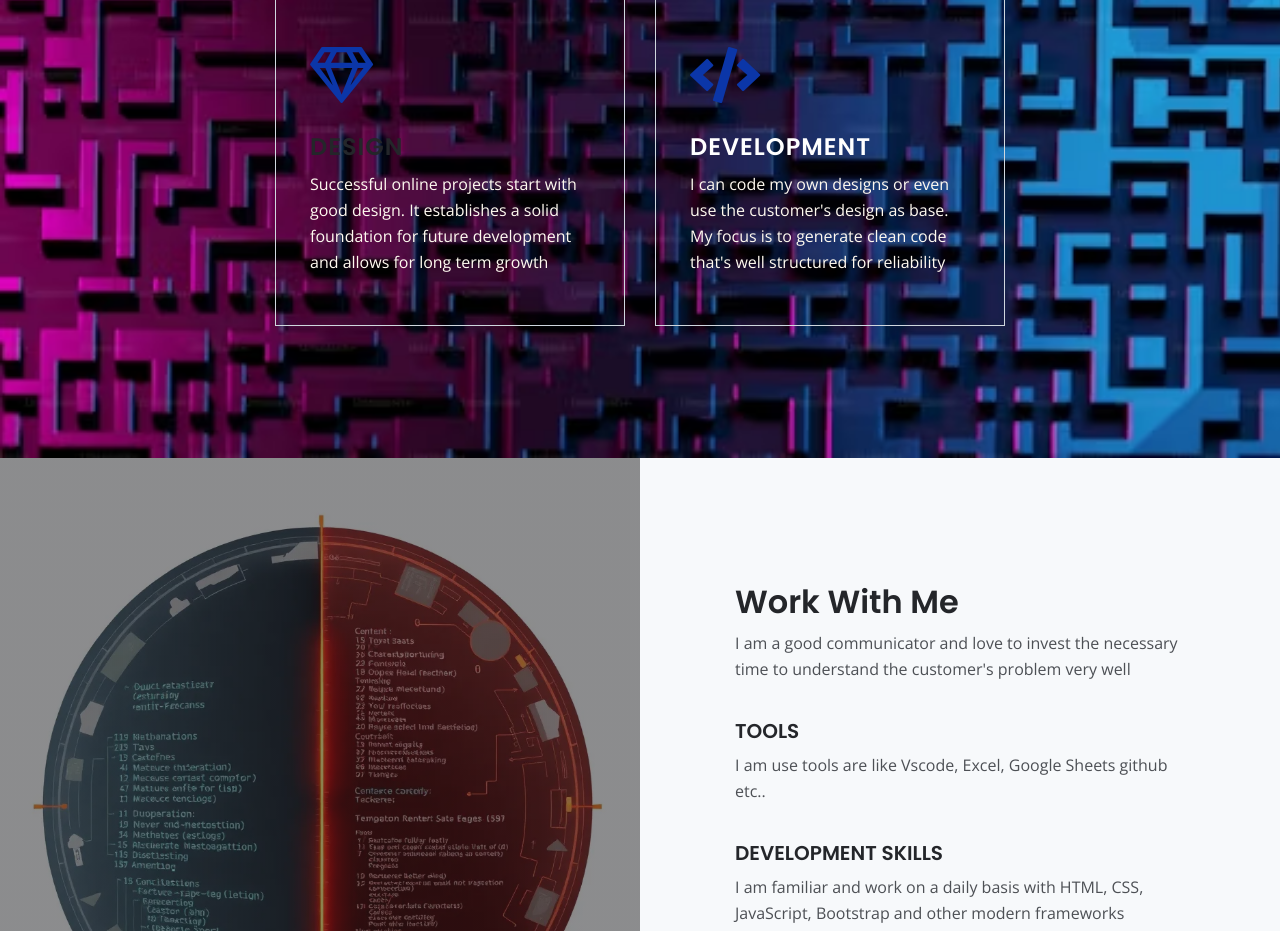
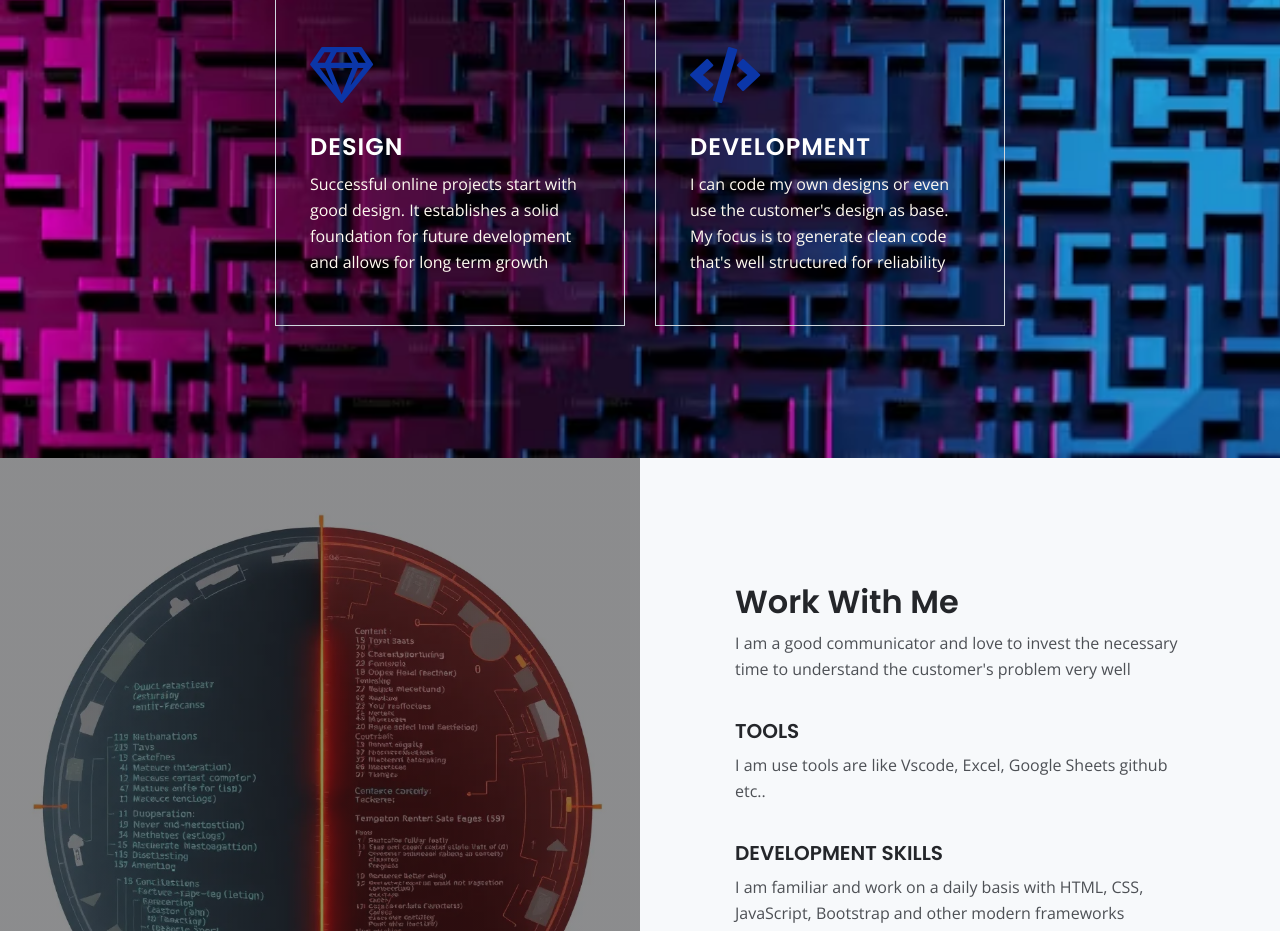
Before and after one commit to mahendraoo7/MyPortfolio, a website: page index.html in a window 1280 px wide. Shown: the part 1600-2531 px from the top of the page. Drawn offline with nearby package versions, Linux system fonts and the light colour scheme.

Commit message:
portfolio

```diff
--- a/index.html
+++ b/index.html
@@ -140,7 +140,7 @@
                 <div class="col-lg-4">
                     <div class="text-box">
                         <i class="far fa-gem"></i>
-                        <h4 class="h4e">DESIGN</h4>
+                        <h4 class="h4d">DESIGN</h4>
                         <p>Successful online projects start with good design. It establishes a solid foundation for future development and allows for long term growth</p>
                     </div> <!-- end of text-box -->
                 </div> <!-- end of col -->
```
Also changed, not shown: images/testimonial-1.jpg (deleted), images/testimonial-2.jpg (deleted), images/testimonial-3.jpg (deleted).
